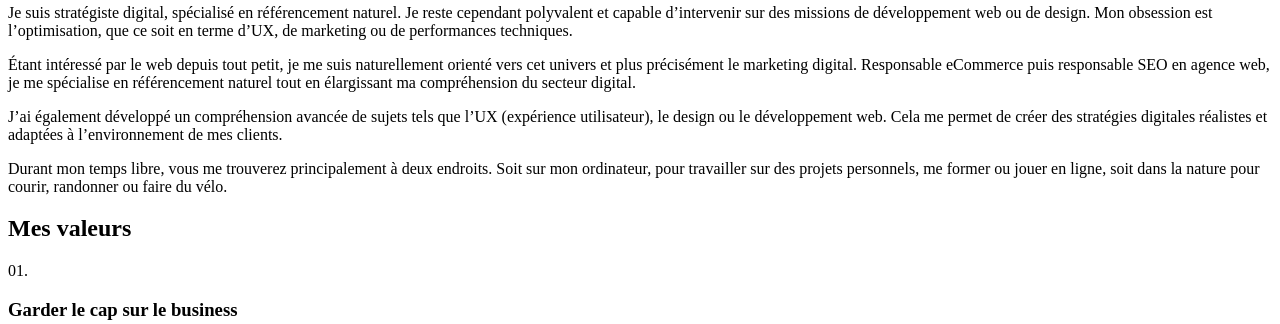
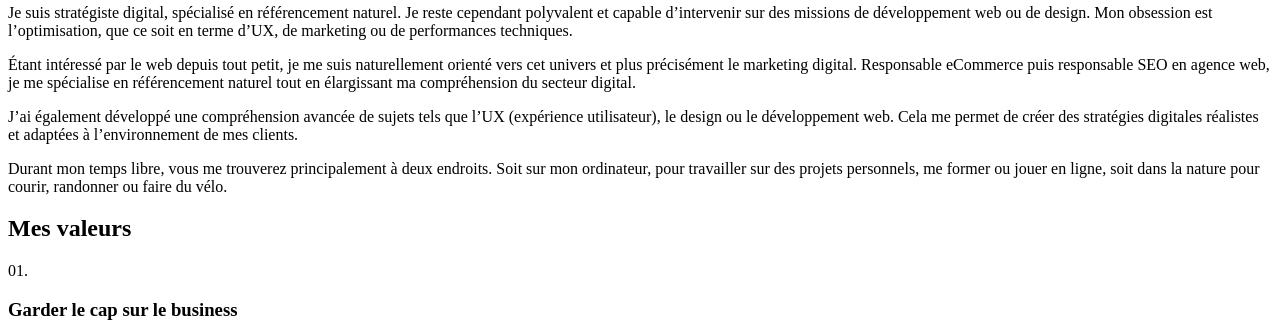
Before and after one commit to AdrienCappelaere/portfolio, a Symfony app: template templates/home/about.html.twig in a window 1280 px wide. Shown: the part 1169-1493 px from the top of the page. Run offline with Twig, Linux system fonts and the light colour scheme; the template is opened without the code that fills it, so the values that code supplies are empty; some libraries are stand-ins or nearby versions.

Commit message:
Text correction

```diff
--- a/templates/home/about.html.twig
+++ b/templates/home/about.html.twig
@@ -37,7 +37,7 @@
 
                 <p class="content">Je suis stratégiste digital, spécialisé en référencement naturel. Je reste cependant polyvalent et capable d’intervenir sur des missions de développement web ou de design. Mon obsession est l’optimisation, que ce soit en terme d’UX, de marketing ou de performances techniques.</p>
                 <p class="content">Étant intéressé par le web depuis tout petit, je me suis naturellement orienté vers cet univers et plus précisément le marketing digital. Responsable eCommerce puis responsable SEO en agence web, je me spécialise en référencement naturel tout en élargissant ma compréhension du secteur digital.</p>
-                <p class="content">J’ai également développé un compréhension avancée de sujets tels que l’UX (expérience utilisateur), le design ou le développement web. Cela me permet de créer des stratégies digitales réalistes et adaptées à l’environnement de mes clients.</p>
+                <p class="content">J’ai également développé une compréhension avancée de sujets tels que l’UX (expérience utilisateur), le design ou le développement web. Cela me permet de créer des stratégies digitales réalistes et adaptées à l’environnement de mes clients.</p>
                 <p class="content">Durant mon temps libre, vous me trouverez principalement à deux endroits. Soit sur mon ordinateur, pour travailler sur des projets personnels, me former ou jouer en ligne, soit dans la nature pour courir, randonner ou faire du vélo.</p>
             </div>
     </section>
```
